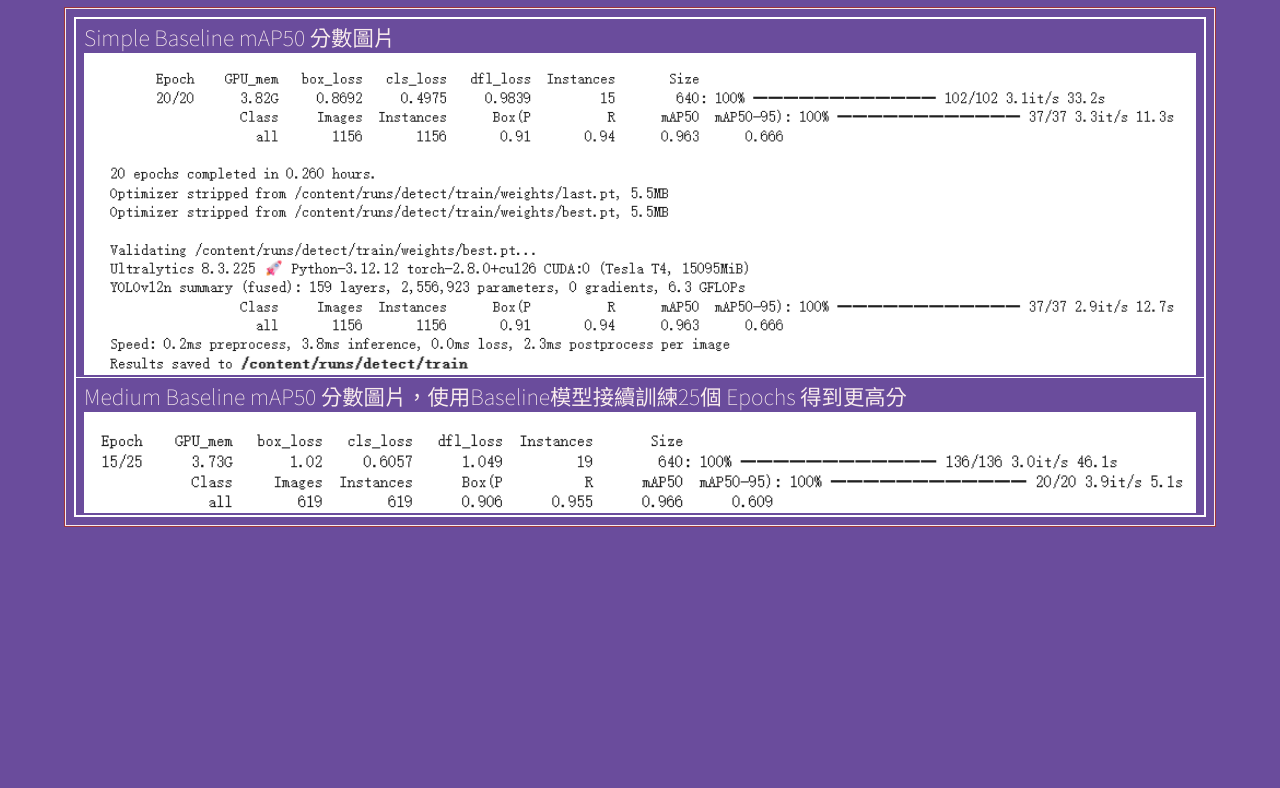
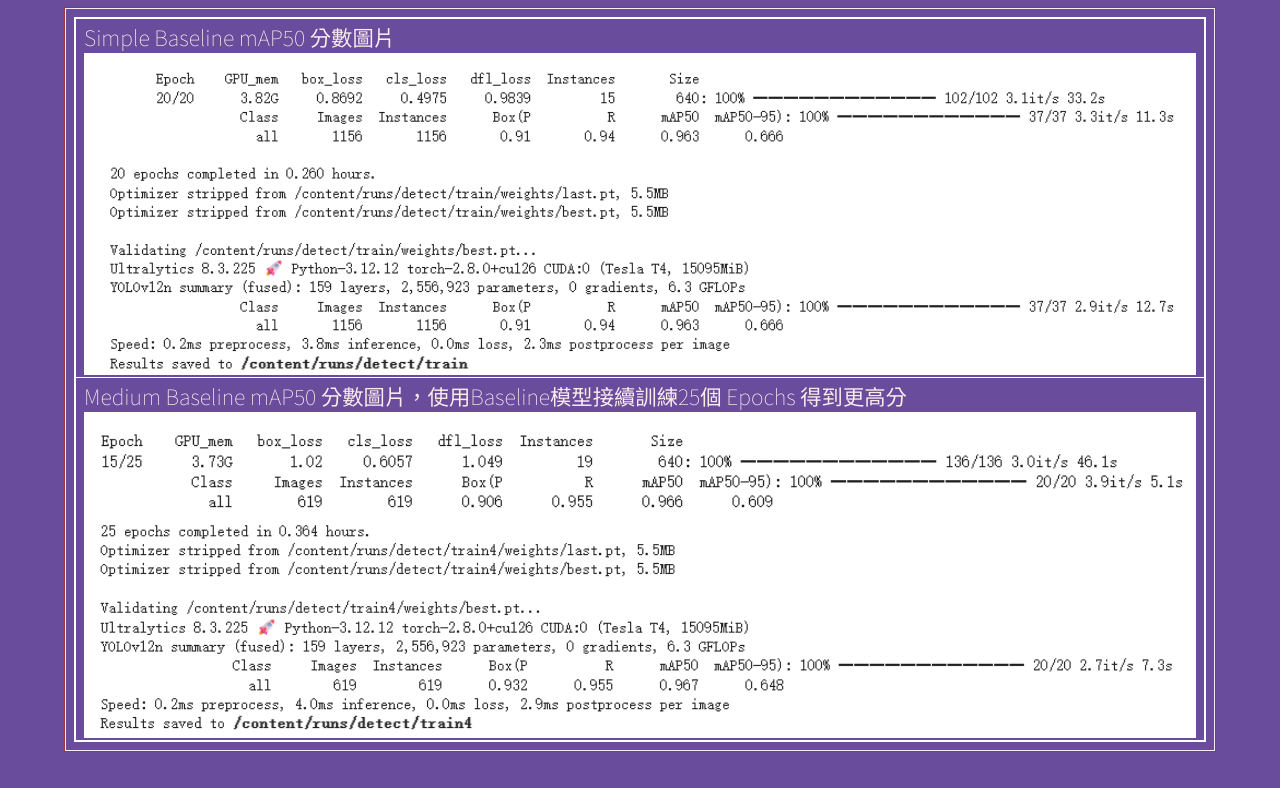
Before and after one commit to coowlu/ml2025f, a plain HTML site: page hw05/index.html in a window 1280 px wide. Shown: the part 601-1389 px from the top of the page. Before the commit the page ends 1164 px from the top, so only its background shows below. Drawn offline with nearby package versions, Linux system fonts and the light colour scheme; a web font is replaced by a local one.

Commit message:
hw05 add new screenshot

```diff
--- a/hw05/index.html
+++ b/hw05/index.html
@@ -206,6 +206,7 @@
         <tr>
           <td> Medium Baseline mAP50 分數圖片，使用Baseline模型接續訓練25個 Epochs 得到更高分
           <img src="medium.png" width="100%" height="auto">
+          <img src="medium_2.png" width="100%" height="auto">
         </tr>
       </table>
     </div>
```
Also changed, not shown: hw05/medium_2.png (added).
